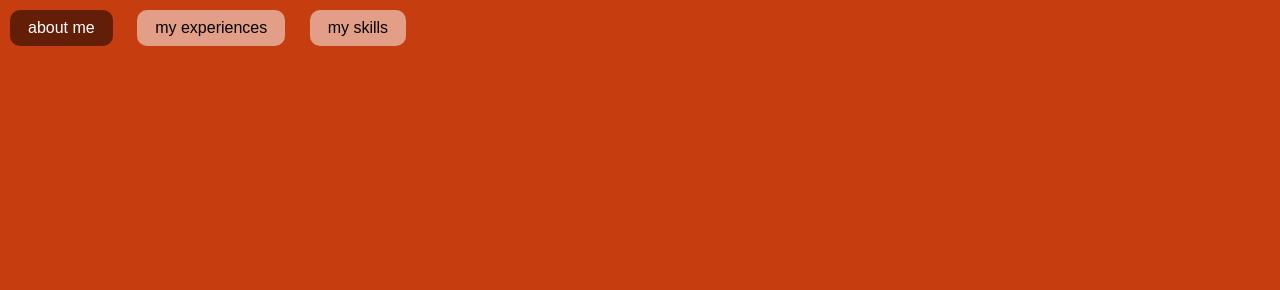
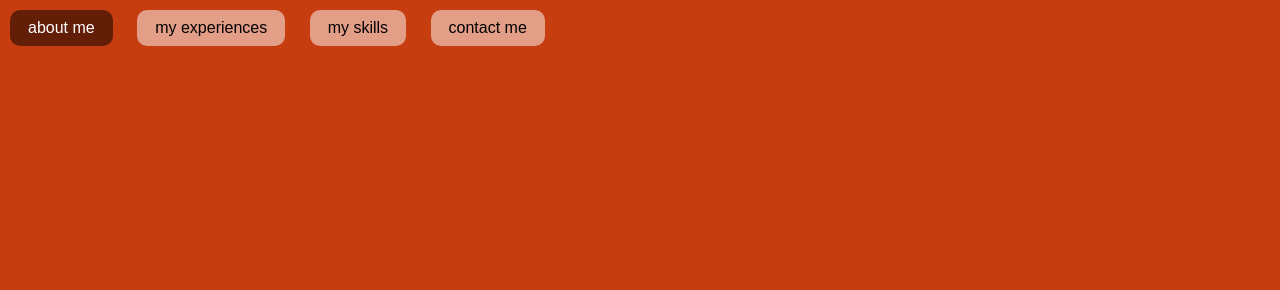
Before and after one commit to yafasu/resume, a plain HTML site: page index.html in a window 1280 px wide. Shown: the top 290 px of the page. Drawn offline with nearby package versions, Linux system fonts and the light colour scheme.

Commit message:
new changes

```diff
--- a/index.html
+++ b/index.html
@@ -29,8 +29,8 @@
     <script type="text/javascript">
         $(document).ready(function() {
             $('#fullpage').fullpage({
-                sectionsColor: ['#C63D0F', '#4BBFC3', '#7BAABE'],
-                anchors: ['1', '2', '3'],
+                sectionsColor: ['#C63D0F', '#0BBFC3', '#5BAABE', '#202020'],
+                anchors: ['1', '2', '3', '4'],
                 menu: '#menu',
                 loopTop: true,
                 loopBottom: true
@@ -46,6 +46,7 @@
         <li data-menuanchor="1" class="active"><a href="#1">about me</a></li>
         <li data-menuanchor="2"><a href="#2">my experiences</a></li>
         <li data-menuanchor="3"><a href="#3">my skills</a></li>
+        <li data-menuanchor="4"><a href="#4">contact me</a></li>
     </ul>
 
     <div id="fullpage">
@@ -108,6 +109,13 @@
                 </div>
             </div>
         </div>
+        <div class="section" id="section3">
+            <div class="intro">
+                <h2><strong>Contact me</strong></h2>
+                <p>(514) 965-9237</p>
+                <p>azn_1010@hotmail.com</p>
+            </div>
+        </div>
     </div>
 
 </body>
```
